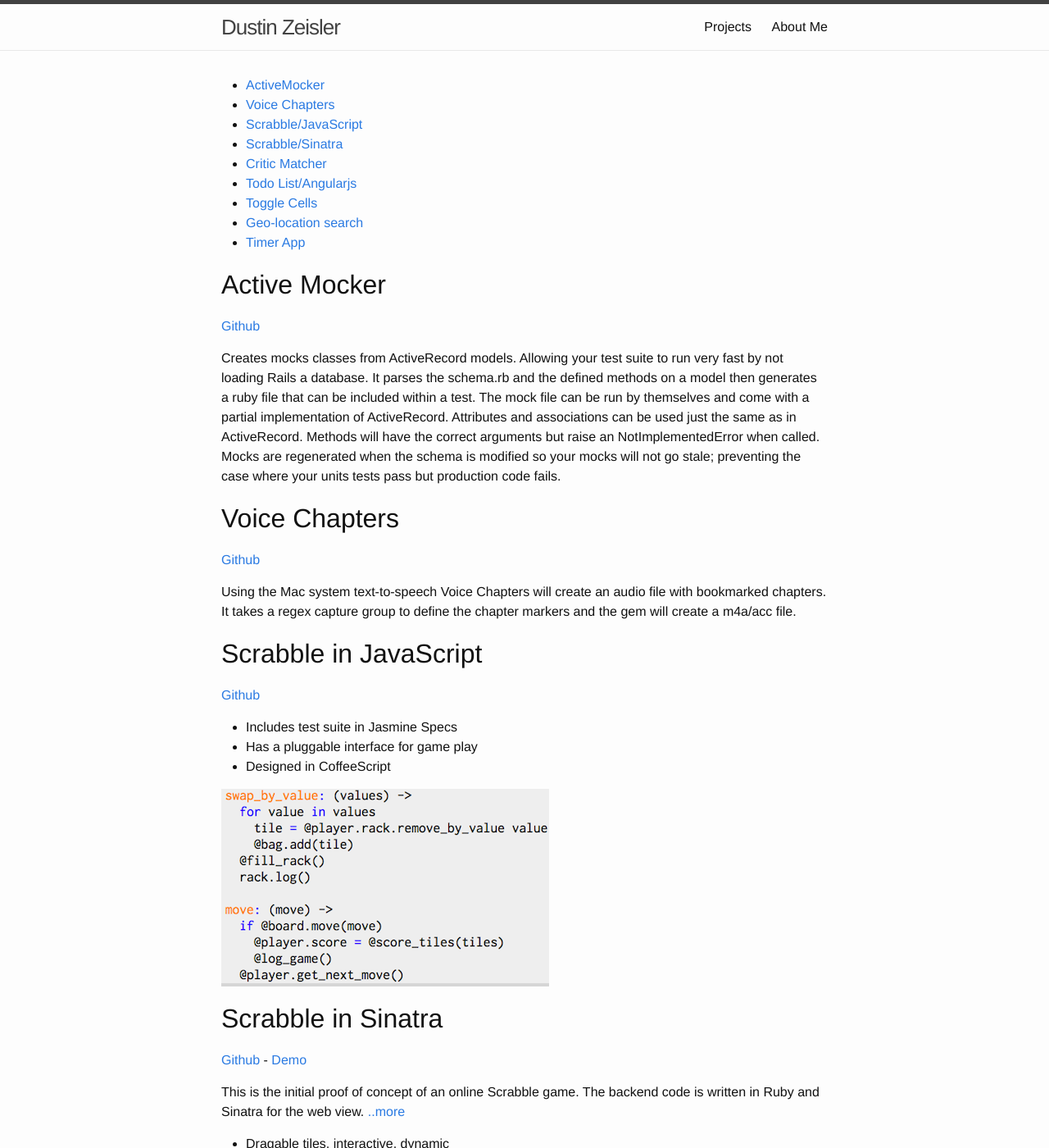
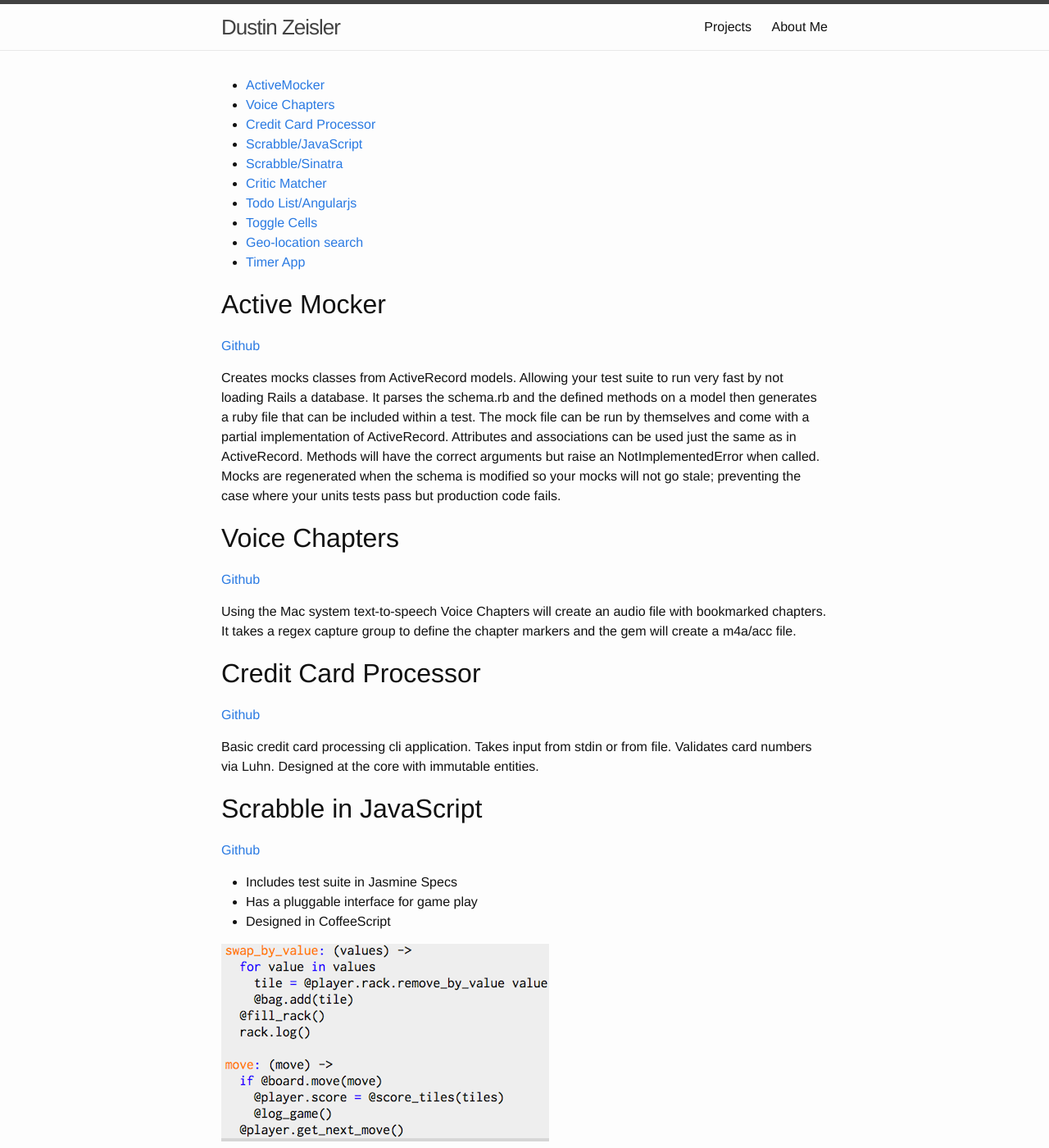
Before and after one commit to zeisler/zeisler.github.io, a Jekyll site: the page built from projects/index.md, in a window 1280 px wide and 1400 px high. Shown: the whole window at 82% size. Built offline with Jekyll 4.4.1, drawn with Linux system fonts in a browser that asks for light colours.

Commit message:
add credit card project

```diff
--- a/projects/index.md
+++ b/projects/index.md
@@ -6,6 +6,7 @@ description: ""
 
 * [ActiveMocker](#active-mocker)
 * [Voice Chapters](#voice-chapetrs)
+* [Credit Card Processor](#credit-card-processor)
 * [Scrabble/JavaScript](#scrabble-in-javascript)
 * [Scrabble/Sinatra](#scrabble-in-sinatra)
 * [Critic Matcher](#critic_matcher)
@@ -25,6 +26,13 @@ Creates mocks classes from ActiveRecord models. Allowing your test suite to run
 [Github](https://github.com/zeisler/voice_chapters)
 
 Using the Mac system text-to-speech Voice Chapters will create an audio file with bookmarked chapters. It takes a regex capture group to define the chapter markers and the gem will create a m4a/acc file.
+
+# Credit Card Processor
+
+[Github](https://github.com/zeisler/credit_card_processor)
+
+Basic credit card processing cli application. Takes input from stdin or from file. Validates card numbers via Luhn. Designed at the core with immutable entities.
+
 
 # Scrabble in JavaScript
 
```
